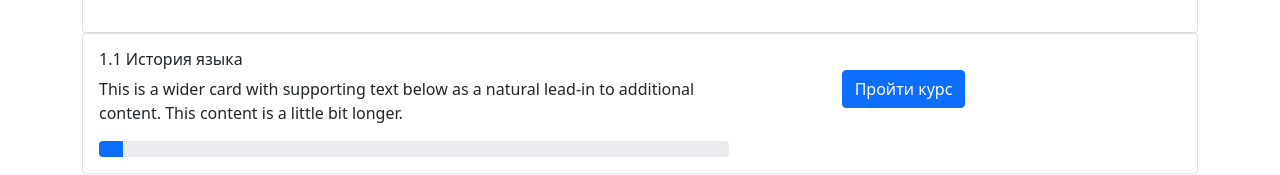
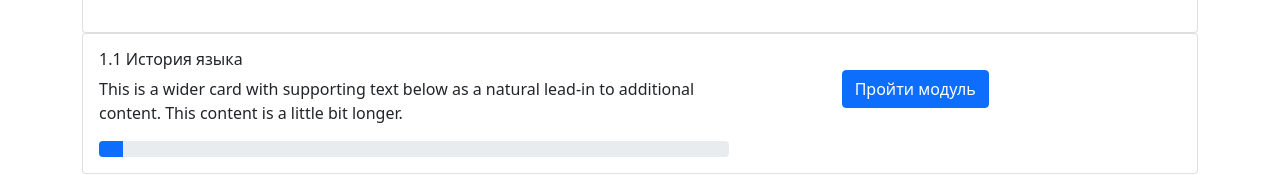
Before and after one commit to KlaysKAS/UniqueInt, a website: page jscourse.html in a window 1280 px wide. Shown: the part 522-697 px from the top of the page. Drawn offline with nearby package versions, Linux system fonts and the light colour scheme.

Commit message:
Текст на кнопке

```diff
--- a/jscourse.html
+++ b/jscourse.html
@@ -89,7 +89,7 @@
                 </div>
                 <div class="offset-md-1 col-md-4 ">
                     <div class="card-body">
-                        <button class="btn btn-primary mt-60p" id="completeC">Пройти курс</button>
+                        <button class="btn btn-primary mt-60p" id="completeC">Пройти модуль</button>
                         <a href="mental.html"><button id="mental" class="btn btn-secondary ms-1 mt-60p" style="display: none">Визуализировать материал</button></a>
                     </div>
                 </div>
```
